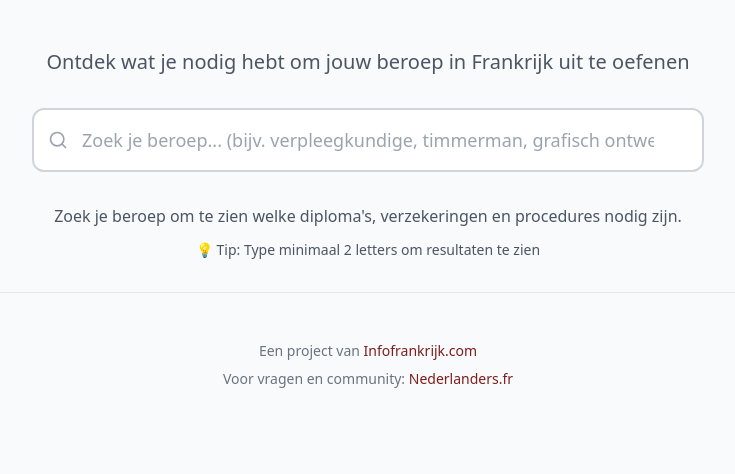
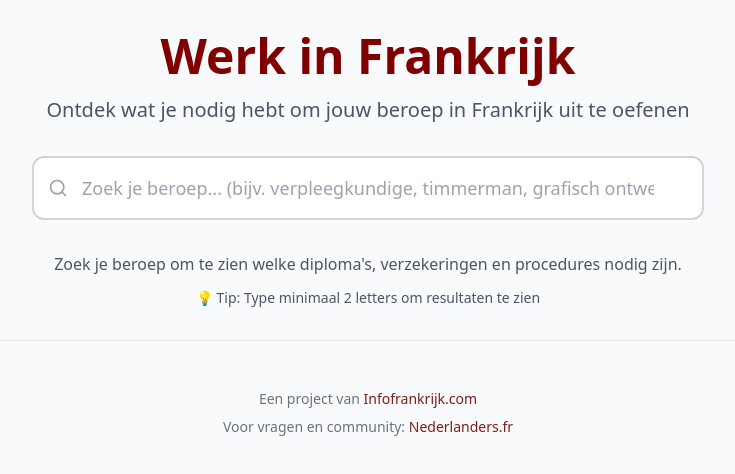
Before and after one commit to antonnoe/Werk-in-Frankrijk-platform, a Next.js app: page / in a window 1280 px wide. Shown: the top 474 px of the page, without its empty margins (272-1007 px from the left). Built offline with nearby package versions, Linux system fonts and the light colour scheme.

Commit message:
Update header text and clean up comments

```diff
--- a/app/page.tsx
+++ b/app/page.tsx
@@ -12,22 +12,20 @@ export default function HomePage() {
   return (
     <main className="min-h-screen bg-gray-50 py-8 px-4">
       <div className="max-w-6xl mx-auto space-y-8">
-        {/* Header */}
         <div className="text-center space-y-4">
           <h1 className="text-4xl md:text-5xl font-bold" style={{color: '#800000'}}>
+            Werk in Frankrijk
           </h1>
           <p className="text-xl text-gray-600 max-w-2xl mx-auto">
             Ontdek wat je nodig hebt om jouw beroep in Frankrijk uit te oefenen
           </p>
         </div>
 
-        {/* Search Bar */}
         <SearchBar
           beroepen={beroepen as Beroep[]}
           onSelect={setSelectedBeroep}
         />
 
-        {/* Info Text */}
         {!selectedBeroep && (
           <div className="text-center text-gray-600 max-w-2xl mx-auto space-y-3">
             <p>
@@ -39,12 +37,10 @@ export default function HomePage() {
           </div>
         )}
 
-        {/* Result */}
         {selectedBeroep && (
           <div className="animate-fadeIn">
             <BeroepResult beroep={selectedBeroep} />
 
-            {/* New Search Button */}
             <div className="text-center mt-8">
               <button
                 onClick={() => setSelectedBeroep(null)}
@@ -56,7 +52,6 @@ export default function HomePage() {
           </div>
         )}
 
-        {/* Footer */}
         <footer className="text-center text-sm text-gray-500 pt-12 border-t border-gray-200">
           <p>
             Een project van{' '}
```
